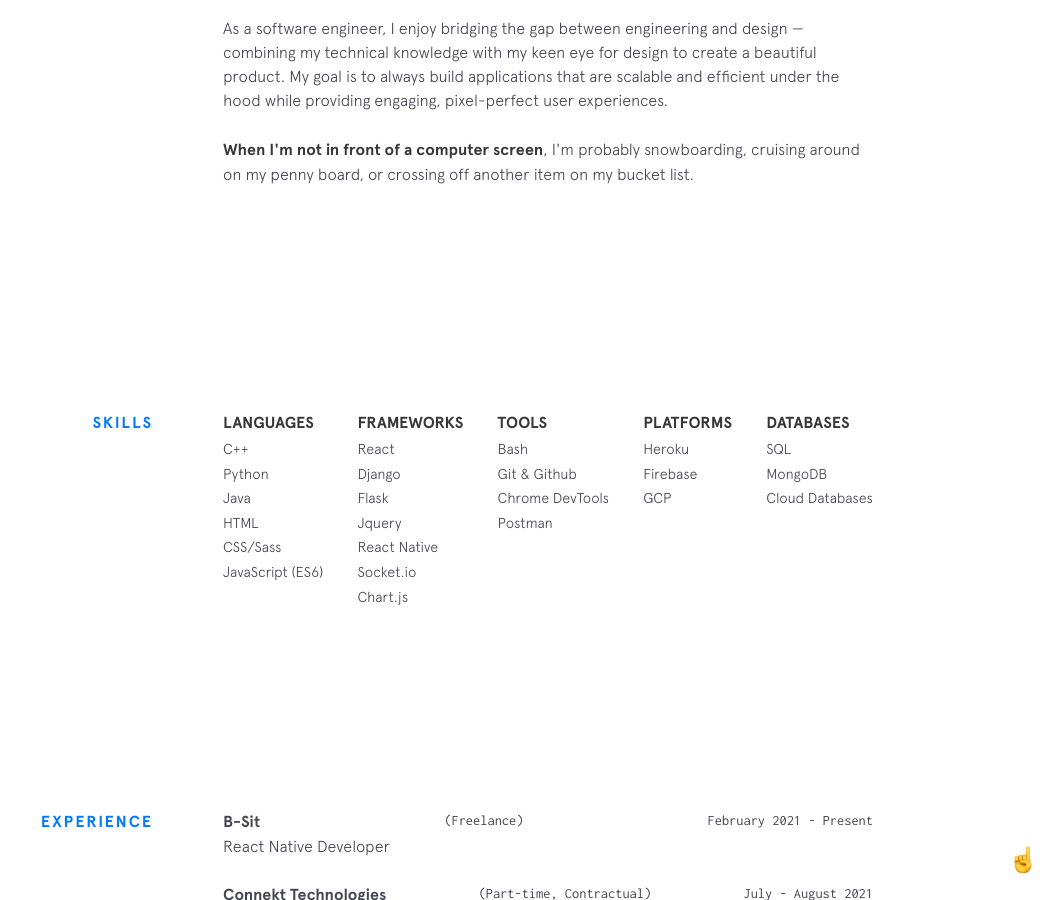
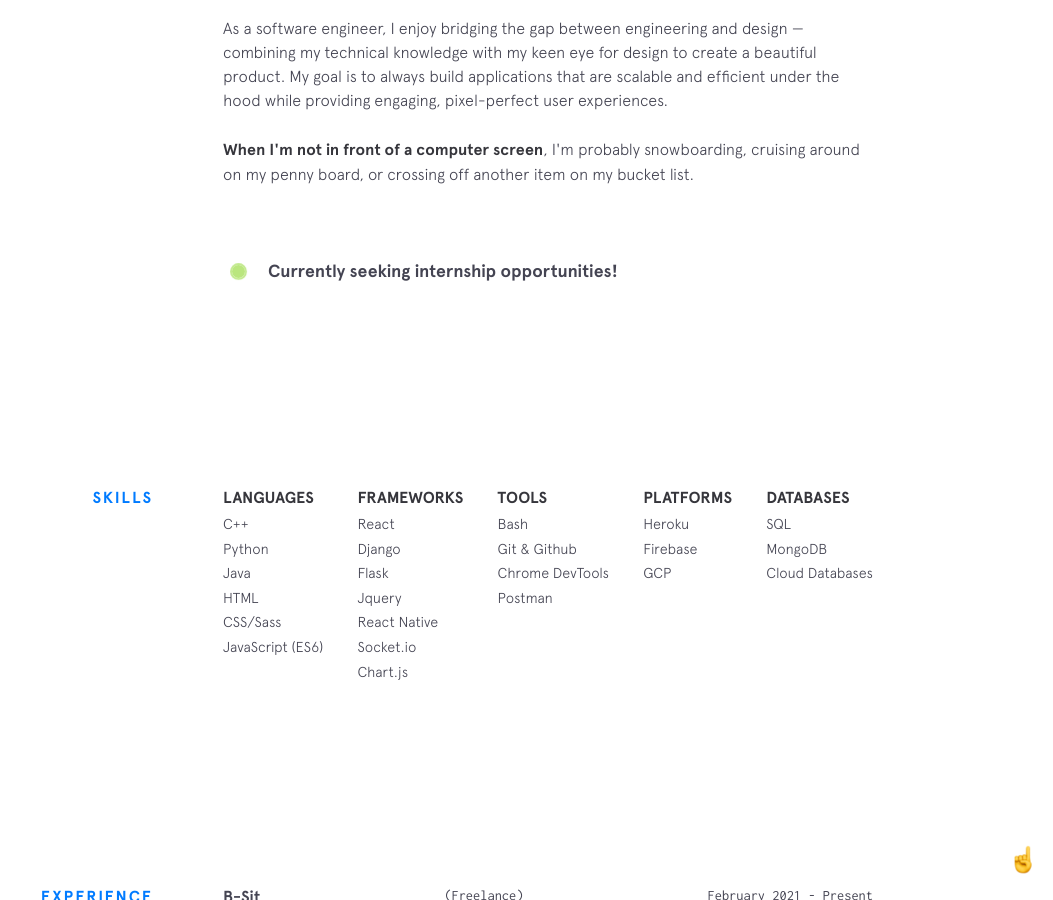
Before and after one commit to starwiz-7/starwiz-7.github.io, a Jekyll site: the page built from index.html, in a window 1280 px wide and 900 px high, scrolled down 1084 px. Shown: the whole window, without its empty margins (227-1280 px from the left). Built offline with Jekyll 4.4.1, drawn with Linux system fonts in a browser that asks for light colours; nearby versions of some CDN libraries; some of the changed text lies outside the part shown.

Commit message:
Included employment status

```diff
--- a/_includes/background.html
+++ b/_includes/background.html
@@ -21,6 +21,6 @@
       or crossing off another item on my bucket list.
     </p>
 
-    <!-- {% include employment-status.html %} -->
+    {% include employment-status.html %}
   </div>
 </section>
--- a/index.html
+++ b/index.html
@@ -8,7 +8,6 @@ layout: default
   {% include background.html %}
   {% include skills.html %}
   {% include experience.html %}
-  {% include employment-status.html%}
   {% include featured-projects.html %}
   {% include other-projects.html %}
   {% include footer.html %}
```
Also changed, not shown: img/featured/plutochat/plutochat.png, img/featured/plutochat/screely-1616244024564.png (deleted), img/featured/stalkstock/screely-1616243924986.png (deleted), img/featured/stalkstock/stalkstock.png.
